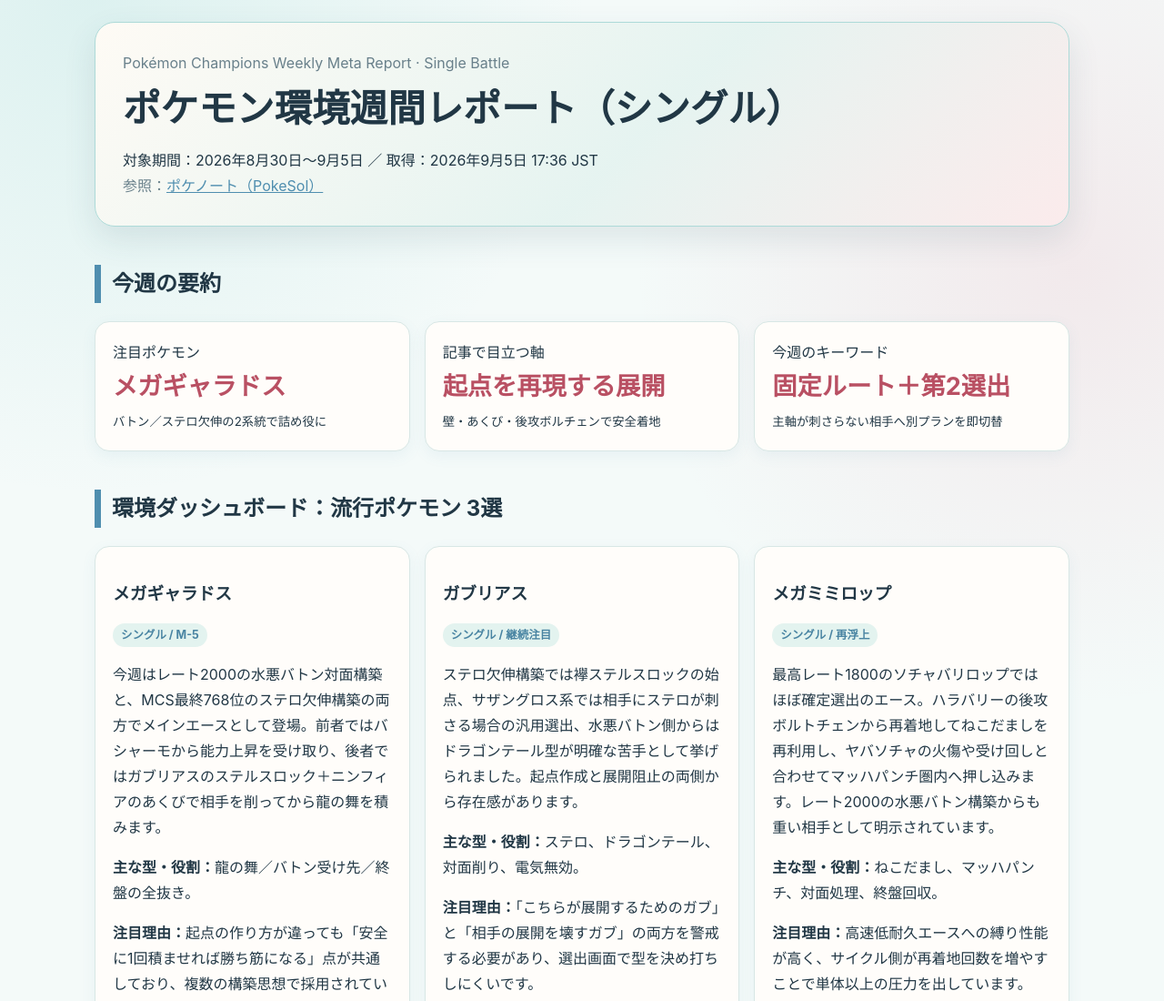
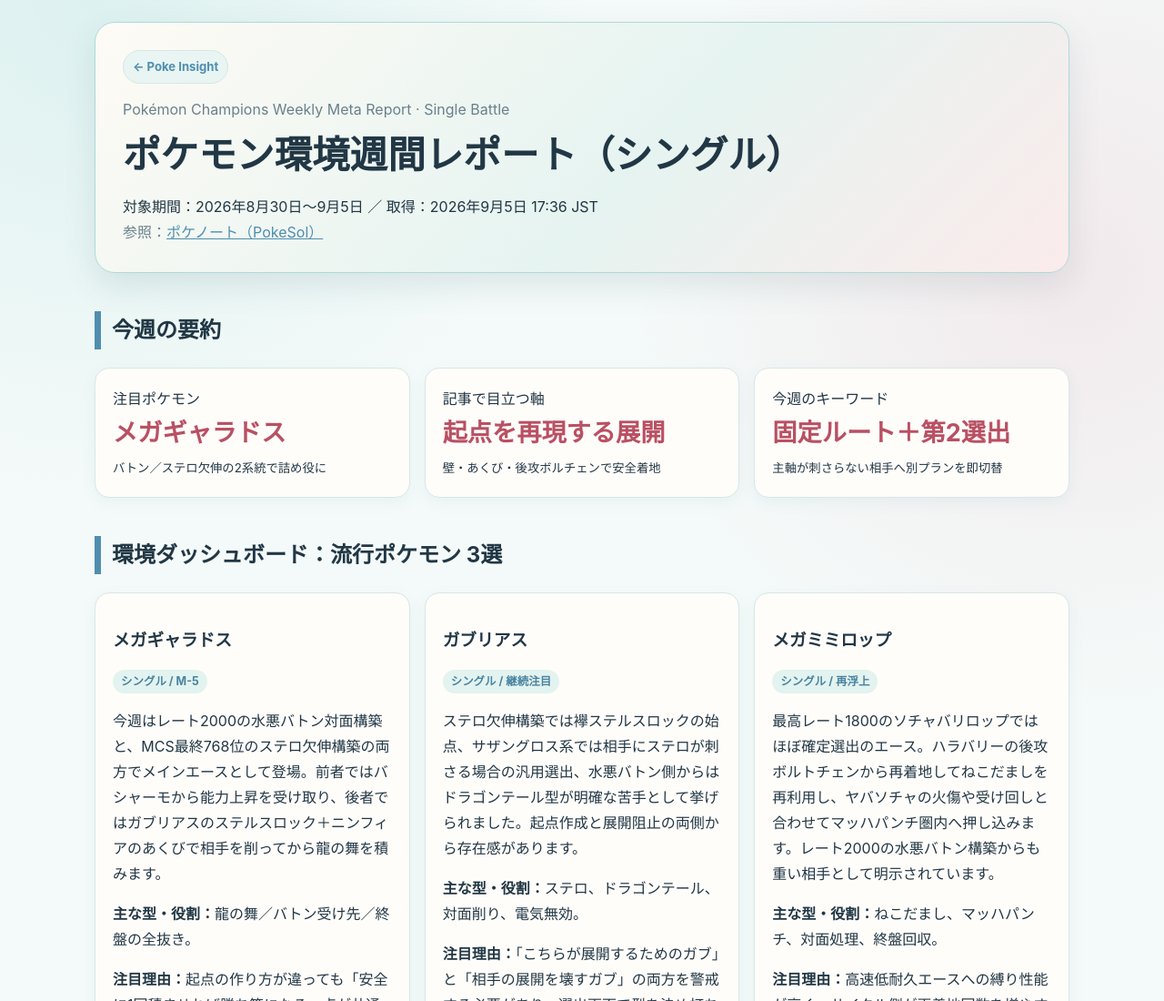
Before and after one commit to Futa0104/poke-insight, a plain HTML site: page reports/2026-09-05-pokemon-weekly-single.html in a window 1280 px wide. Shown: the top 1100 px of the page at 91% size. Drawn offline with Linux system fonts and the light colour scheme.

Commit message:
Add back link to Poke Insight index

```diff
--- a/reports/2026-09-05-pokemon-weekly-single.html
+++ b/reports/2026-09-05-pokemon-weekly-single.html
@@ -46,6 +46,8 @@
 h3{line-height:1.45}
 a{color:var(--accent)}
 header a{color:var(--accent)}
+.back-link{display:inline-flex;align-items:center;gap:6px;margin-bottom:14px;padding:6px 10px;border:1px solid var(--border);border-radius:999px;background:color-mix(in srgb,var(--surface) 84%,var(--primary));color:var(--accent);font-size:.82rem;font-weight:700;text-decoration:none}
+.back-link:hover{background:color-mix(in srgb,var(--surface) 72%,var(--primary))}
 .sub{color:var(--muted)}
 .grid{display:grid;grid-template-columns:repeat(3,1fr);gap:16px}
 .two{grid-template-columns:repeat(2,1fr)}
@@ -71,6 +73,7 @@
 </head>
 <body><main>
 <header>
+<a class="back-link" href="../">← Poke Insight</a>
 <div class="sub">Pokémon Champions Weekly Meta Report · Single Battle</div>
 <h1>ポケモン環境週間レポート（シングル）</h1>
 <div>対象期間：2026年8月30日〜9月5日 ／ 取得：2026年9月5日 17:36 JST</div>
```
